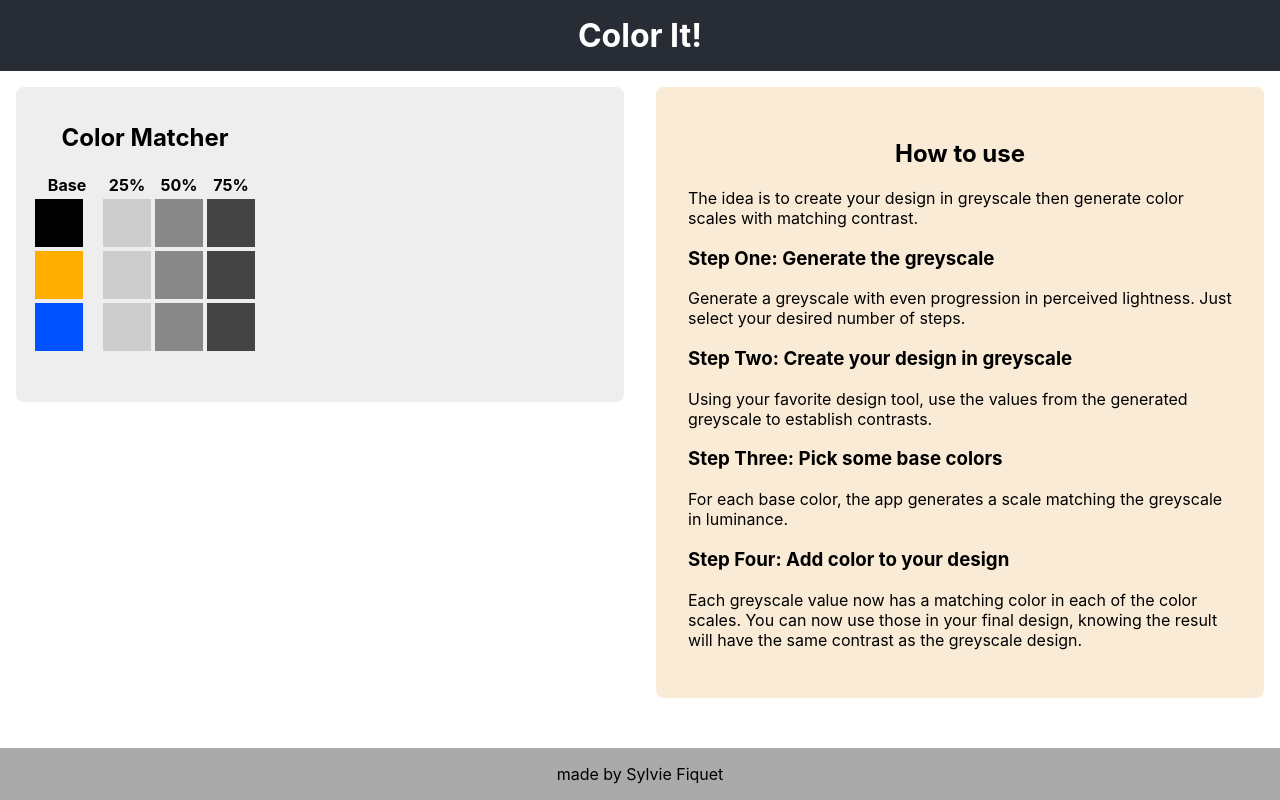
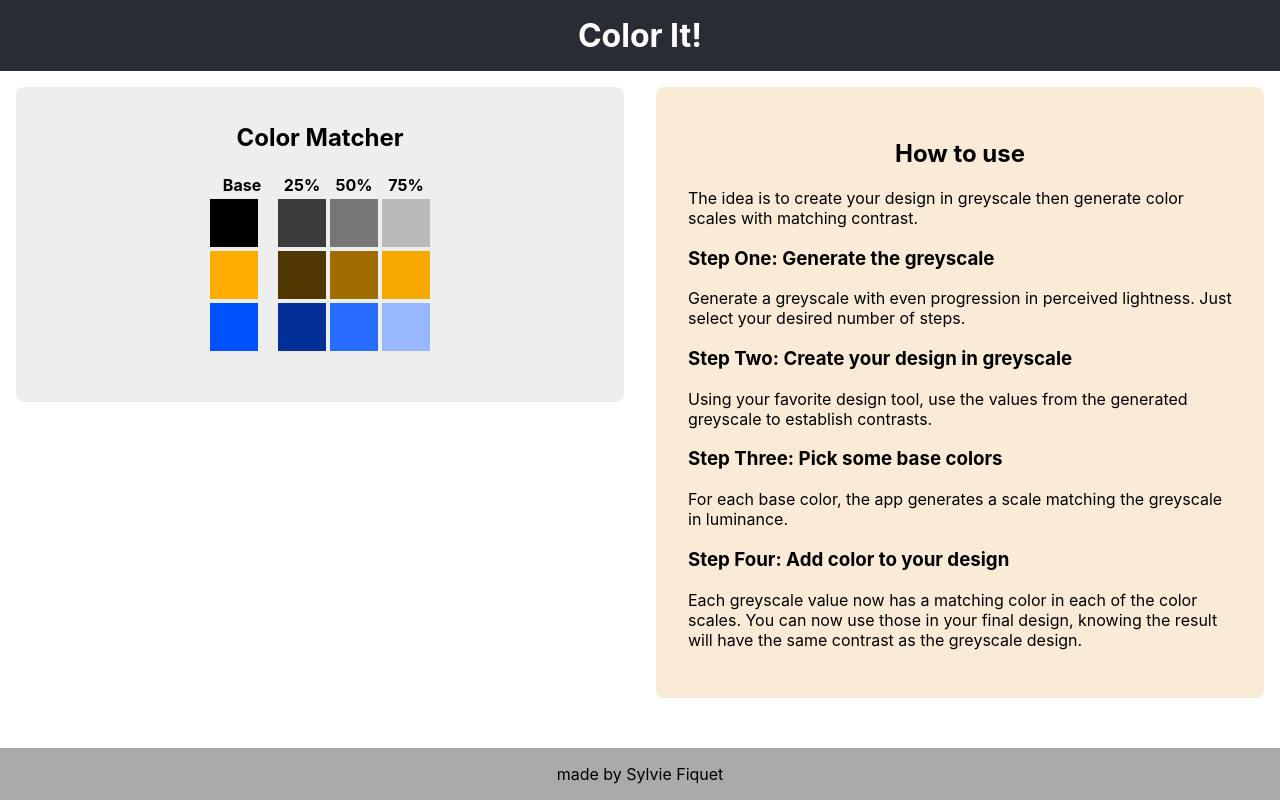
Before and after one commit to sfiquet/color-it, a React (Create React App) app: page / in a window 1280 px wide. Built offline with nearby package versions, Linux system fonts and the light colour scheme.

Commit message:
feat: implement colour calculations

```diff
--- a/src/ColourMatcher.css
+++ b/src/ColourMatcher.css
@@ -2,6 +2,8 @@
   background-color: #eeeeee;
   padding: 1rem;
   padding-bottom: 3rem;
+  display: flex;
+  justify-content: center;
 }
 
 .BaseColourScale {
--- a/src/ColourMatcher.js
+++ b/src/ColourMatcher.js
@@ -2,15 +2,80 @@ import React from 'react';
 import chroma from 'chroma-js';
 import './ColourMatcher.css';
 
-function calculateGreyscale(steps){
-  return ['#cccccc', '#888888', '#444444'];
+/*********************/
+
+function createLStarScale(steps){
+  const RANGE_SIZE = 100; // lstar is a percentage
+  const stepSize =  RANGE_SIZE / (steps + 1);
+  const lstarScale = [];
+  let sum = 0;
+  for (let i = 0; i < steps; i++){
+    sum += stepSize;
+    lstarScale[i] = sum;
+  }
+  return lstarScale;
 }
-function calculateColourScale(base, greyscale){
-  return greyscale;
+
+function createGreyScale(lstarScale){
+  return lstarScale.map(lstar => chroma.lab(lstar, 0, 0).hex());
 }
+
+function getLuminanceColourScale(base, lstarScale){
+  let lumScale = lstarScale.map(lstar => chroma.lab(lstar, 0, 0).luminance());
+
+  let baseCol = chroma(base);
+  return lumScale.map(lum => baseCol.luminance(lum).hex());
+}
+
+function getLchColourScale(base, lstarScale){
+  let getValidRGB = (lstar, maxChroma, hue) => {
+    let color = chroma.lch(lstar, maxChroma, hue);
+    if (!color.clipped()){
+      return color;
+    }
+
+    // Assumption: For a given lightness and hue, at some point on the chroma axis
+    // the colour becomes invalid in RGB. We look for that point.
+    // We use integers to avoid going too deep with the divisions.
+    let min = 0;
+    let max = Math.floor(maxChroma);
+    let chr;
+    while (min < max){
+      chr = Math.floor((min + max + 1) / 2); // use integers to avoid going too deep with the divisions
+      color = chroma.lch(lstar, chr, hue);
+      if (color.clipped()){
+        max = chr - 1; // exclude chr from the range, the colour is not valid
+      } else {
+        min = chr;
+      }
+    }
+    return chroma.lch(lstar, min, hue);
+  }
+
+  let [, chr, hue] = chroma(base).lch();
+
+  let scale = lstarScale.map(lstar => getValidRGB(lstar, chr, hue).hex());
+  return scale;
+}
+
+function createColourScale(base, lstarScale, method){
+  switch(method){
+    case 'lch':
+      return getLchColourScale(base, lstarScale);
+
+    case 'luminance':
+      return getLuminanceColourScale(base, lstarScale);
+
+    default:
+      return getLuminanceColourScale(base, lstarScale);
+  }
+}
+
 function getHueName(hue){
-  return 'random';
+  return chroma.hsl(hue, 1, .5).name();
 }
+
+/*********************/
 
 function ColourSwatch({colour, isBase, label}){
   let classes = 'swatch';
@@ -57,13 +122,14 @@ function GreyScaleRow({base, greyscale}){
 
 function ColourMatcher({title, headingLevel}){
   let black = 'black';
-  let greyscale = calculateGreyscale(3);
+  const lstarScale = createLStarScale(3);
+  let greyscale = createGreyScale(lstarScale);
   const hue = Math.floor(Math.random() * 360);
   const hueLabel = getHueName(hue);
   const base = chroma.hsl(hue, 1, .5);
   const base2 = chroma.hsl((hue + 180) % 360, 1, .5);
-  let scale = calculateColourScale(base, greyscale);
-  let scale2 = calculateColourScale(base2, greyscale);
+  let scale = createColourScale(base, lstarScale);
+  let scale2 = createColourScale(base2, lstarScale);
   let scaleDirection = 'horizontal';
   let otherDirection = 'vertical';
   const Heading = headingLevel <= 6 ? `h${headingLevel}` : 'p';
```
